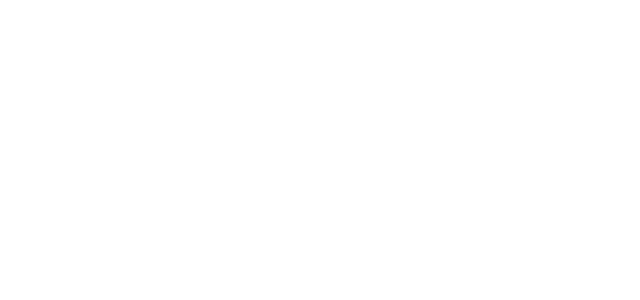
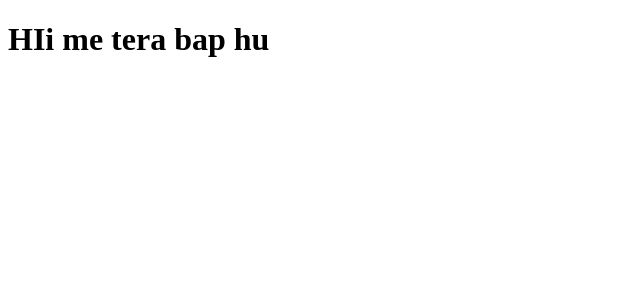
Before and after one commit to acciojob/lifting-state-up-6-GitEPatiL, a React app: page / in a window 1280 px wide. Shown: the top 300 px of the page, without its empty margins (0-640 px from the left). Built offline with nearby package versions, Linux system fonts and the light colour scheme.

Commit message:
updae package.json

```diff
--- a/src/components/App.js
+++ b/src/components/App.js
@@ -6,6 +6,7 @@ const App = () => {
   return (
     <div>
         {/* Do not remove the main div */}
+        <h1>HIi me tera bap hu</h1>
     </div>
   )
 }
```
Also changed, not shown: 1 other file (tests, documents, lock files or other folders).
